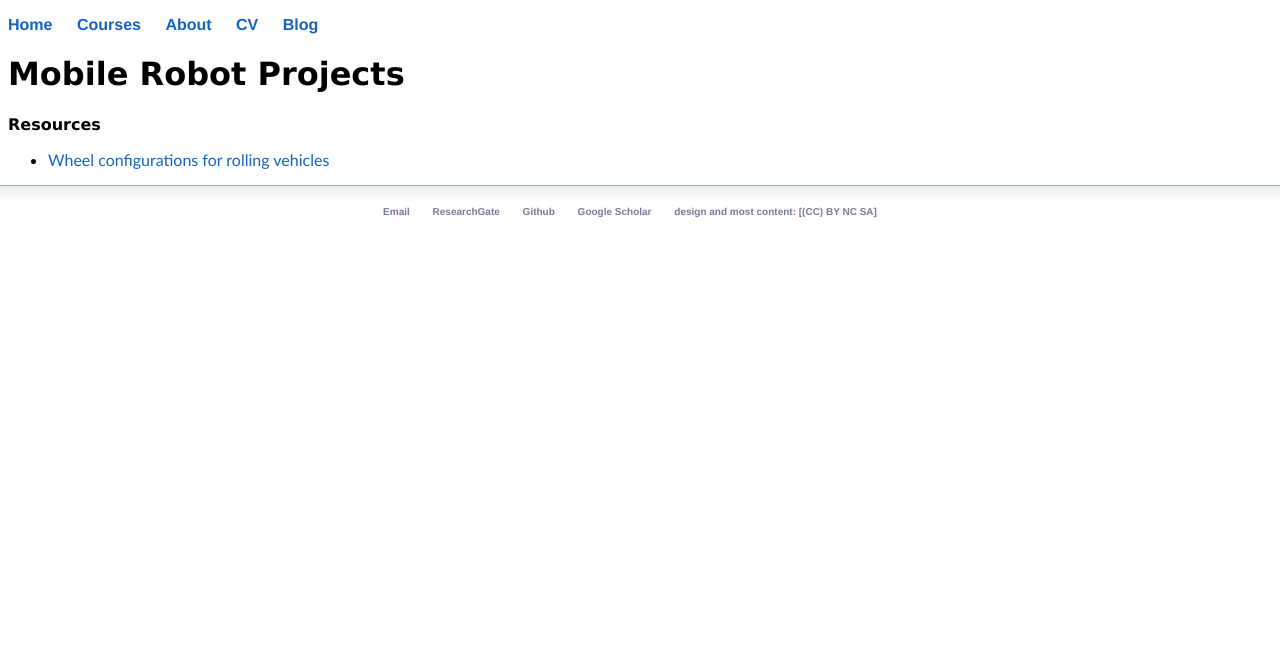
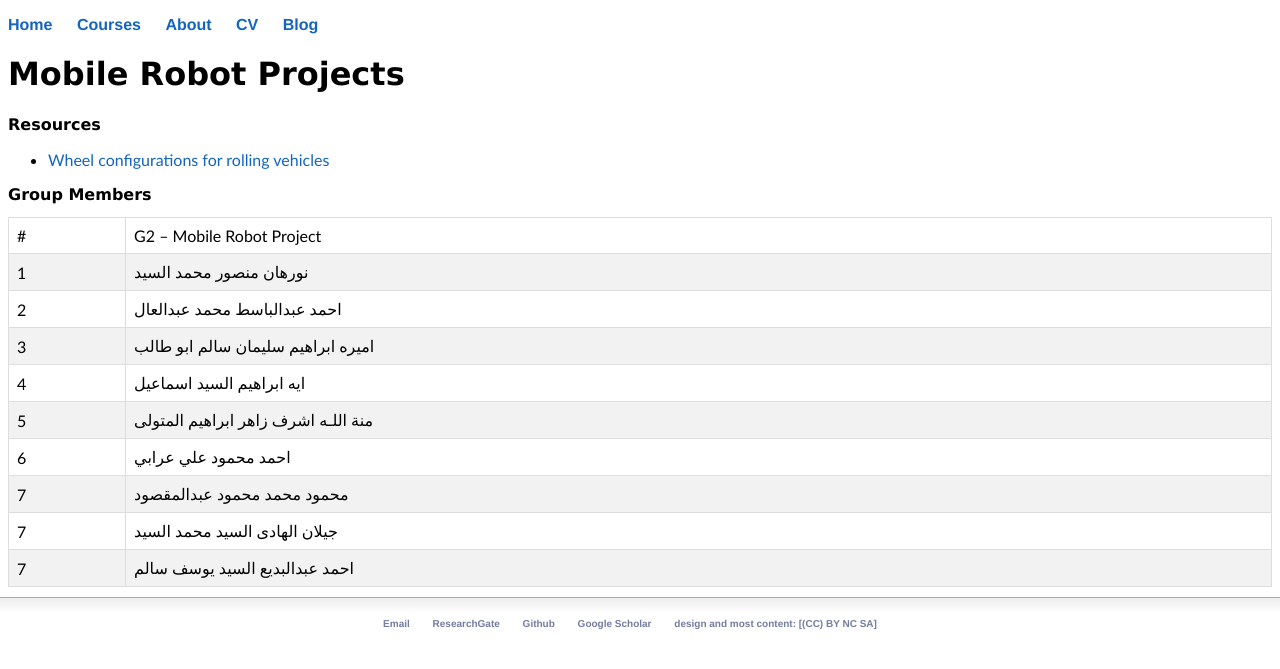
Before and after one commit to mnourgwad/mnourgwad.github.io, a Jekyll site: the page built from CSE4316/projects/mobileRobots/index.html, in a window 1280 px wide. Shown: the top 669 px of the page. Built offline with Jekyll 4.4.1, drawn with Linux system fonts in a browser that asks for light colours; a script that is not in the unit is left out.

Commit message:
added project member names

```diff
--- a/CSE4316/projects/mobileRobots/index.html
+++ b/CSE4316/projects/mobileRobots/index.html
@@ -9,4 +9,67 @@ title: Mobile Robot Projects
 			<ul class="contacts">
 			  <li><a href="WheelConfigurations.pdf">Wheel configurations for rolling vehicles</a>
 			</ul>
+
+			<h2>Group Members</h2>
+
+			<table id="myTableStyle">
+			<tr><td>
+			#
+			</td>
+			<td>G2 &ndash; Mobile Robot Project</td></tr>
+			<tr><td>
+			1
+			</td>
+			<td>
+نورهان منصور محمد السيد
+			</td></tr>
+			<tr><td>
+			2
+			</td>
+			<td>
+احمد عبدالباسط محمد عبدالعال
+			</td></tr>
+			<tr><td>
+			3
+			</td>
+			<td>
+اميره ابراهيم سليمان سالم ابو طالب
+			</td></tr>
+			<tr><td>
+			4
+			</td>
+			<td>
+ايه ابراهيم السيد اسماعيل
+			</td></tr>
+			<tr><td>
+			5
+			</td>
+			<td>
+منة اللـه اشرف زاهر ابراهيم المتولى
+			</td></tr>
+			<tr><td>
+			6
+			</td>
+			<td>
+احمد محمود علي عرابي
+			</td></tr>
+			<tr><td>
+			7
+			</td>
+			<td>
+محمود محمد محمود عبدالمقصود
+			</td></tr>
+						<tr><td>
+						7
+						</td>
+						<td>
+			جيلان الهادى السيد محمد السيد
+						</td></tr>
+									<tr><td>
+									7
+									</td>
+									<td>
+احمد عبدالبديع السيد يوسف سالم
+									</td></tr>
+			</table>
 	</div>
```
Also changed, not shown: CSE4316/projects/manipulatorRobots/index.html (+50 -0 lines), CSE4316/projects/robotSoftware/index.html (+51 -0 lines).
